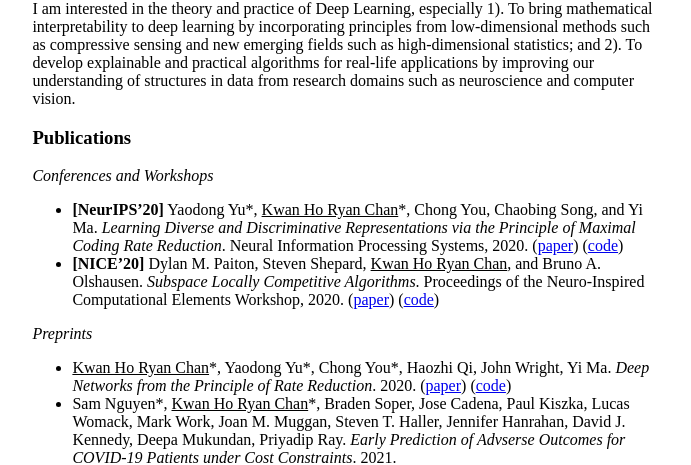
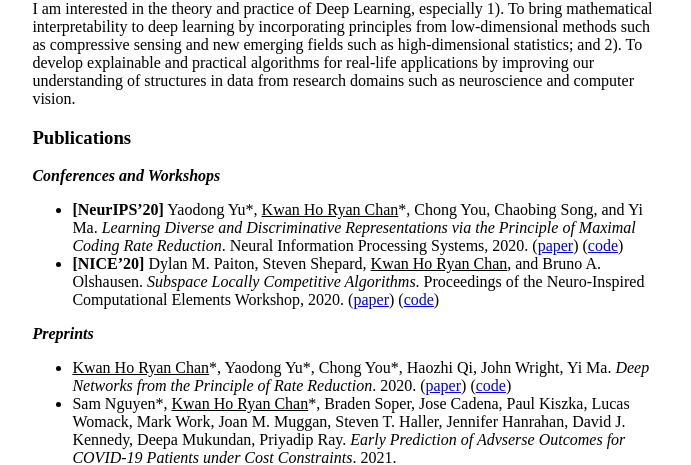
Before and after one commit to ryanchankh/ryanchankh.github.io, a Jekyll site: the page built from index.md, in a window 1280 px wide. Shown: the part 576-1041 px from the top of the page, without its empty margins (294-985 px from the left). Built offline with Jekyll 4.4.1, drawn with Linux system fonts in a browser that asks for light colours.

Commit message:
update site

```diff
--- a/default.css
+++ b/default.css
@@ -1,11 +1,11 @@
 body, html {
+  font:"Arial, Helvetica, sans-serif";
+
   position: relative;
-  margin-left:15%;
-  margin-right:15%;
-  margin-bottom:1%;
-  margin-top:1%;
-
-  font:"Arial, Helvetica, sans-serif";
+  margin-left: 15%;
+  margin-right: 15%;
+  margin-bottom: 1%;
+  margin-top: 1%;
 }
 
 footer {
--- a/index.md
+++ b/index.md
@@ -30,7 +30,7 @@ I am interested in the theory and practice of Deep Learning, especially 1). To b
 
 <!--**Publications:**-->
 ### Publications
-_Conferences and Workshops_ <br>
+***Conferences and Workshops*** <br>
 
 - **[NeurIPS'20]** Yaodong Yu\*, <u>Kwan Ho Ryan Chan</u>\*, Chong You, Chaobing Song, and Yi Ma. *Learning Diverse and Discriminative Representations via the Principle of Maximal Coding Rate Reduction*. Neural Information Processing Systems, 2020.
 ([paper](https://proceedings.neurips.cc/paper/2020/file/6ad4174eba19ecb5fed17411a34ff5e6-Supplemental.pdf))
@@ -39,7 +39,7 @@ _Conferences and Workshops_ <br>
 ([paper](https://dl.acm.org/doi/abs/10.1145/3381755.3381765))
 ([code](https://github.com/dpaiton/DeepSparseCoding/tree/lca_subspace))
 
-_Preprints_ <br>
+***Preprints*** <br>
 
 - <u>Kwan Ho Ryan Chan</u>\*, Yaodong Yu\*, Chong You\*, Haozhi Qi, John Wright, Yi Ma. *Deep Networks from the Principle of Rate Reduction*. 2020.
 ([paper](https://arxiv.org/abs/2010.14765)) ([code](https://github.com/ryanchankh/redunet))
```
